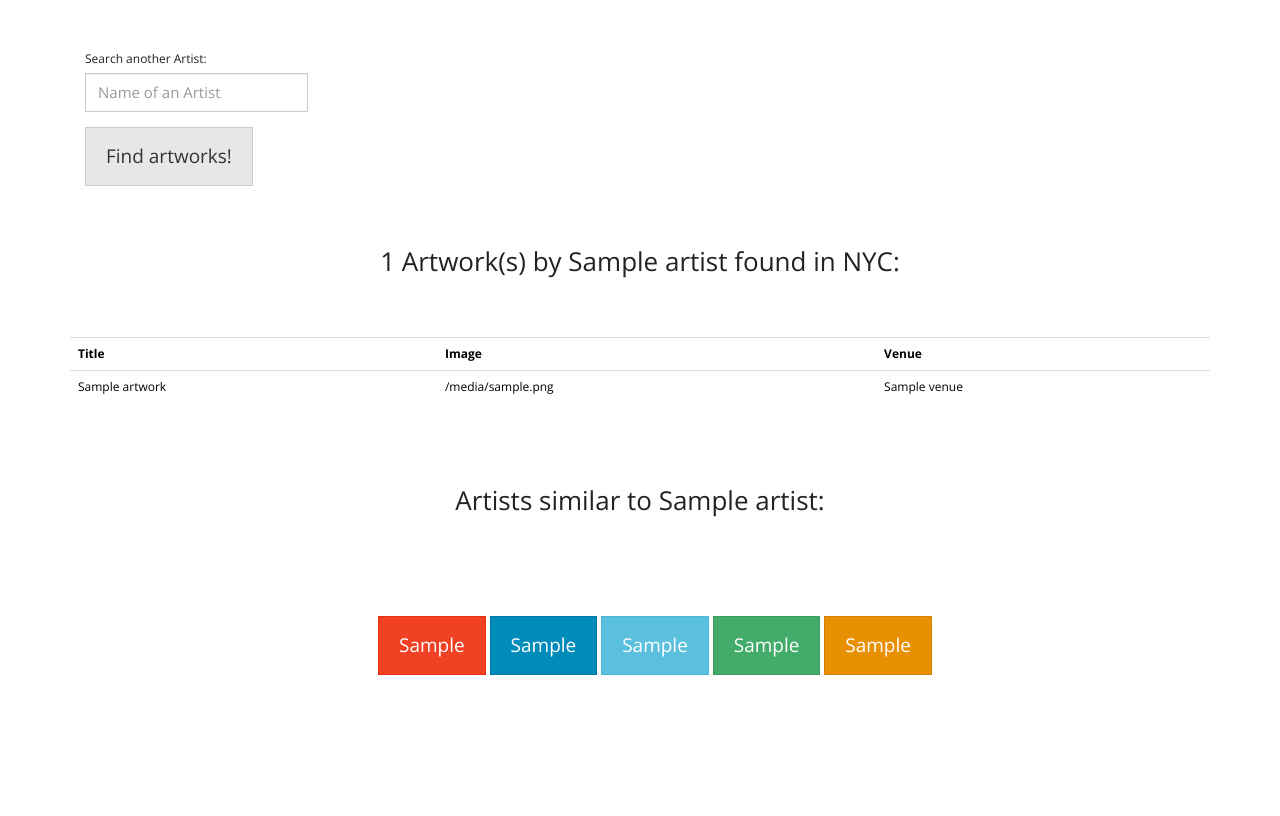
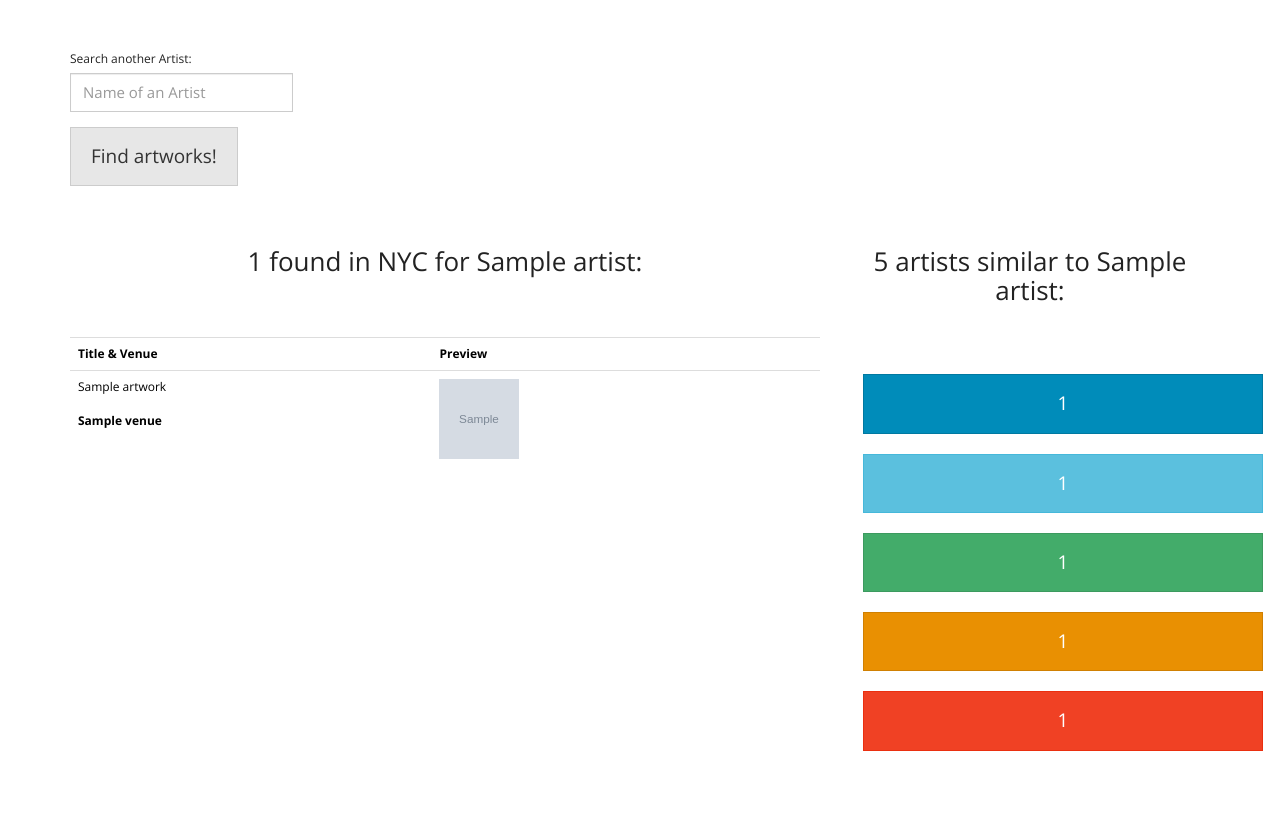
Before and after one commit to weiwang/curatir, a Flask app: template app/templates/output.html in a window 1280 px wide. Shown: the part 45-861 px from the top of the page. After the commit the page ends 796 px from the top, so only its background shows below. Run offline with Flask 2, Linux system fonts and the light colour scheme; the template is opened without the code that fills it: most values are stand-ins (such as "Sample title", 1, 10 or a date in 2020); grey boxes marked "Sample" are stand-in pictures; some libraries are stand-ins or nearby versions.

Commit message:
LSI similarity; added clickable buttons; redesigned page layout

```diff
--- a/app/static/css/custom.css
+++ b/app/static/css/custom.css
@@ -4,12 +4,17 @@ body {
 div.starter-template {
   padding: 40px 15px;
   text-align: center;
+  width: 100%;
+  font-size: 15px;
+}
+div.text-left {
+    text-align: left;
 }
 
-.frick  { background-color: #428bca; }
-.met { background-color: #5cb85c; }
-.moma { background-color: #f0ad4e; }
-.whitney { background-color: #d9534f; }
+.frick  { background-color: #d9534f; }
+.met { background-color: #428bca; }
+.moma { background-color:  #5cb85c; }
+.whitney { background-color: #f0ad4e; }
 
 .twitter-typeahead .tt-dropdown-menu {
     left: auto !important;
@@ -29,3 +34,15 @@ div.starter-template {
 .table {
     color: #000;
 }
+
+div.left{
+    float:left;
+}
+
+div.btn{
+    margin-bottom:2px;
+}
+
+.custom{
+    width: 400px !important;
+}
--- a/app/templates/input.html
+++ b/app/templates/input.html
@@ -57,7 +57,7 @@
   <div class="container">
 
     <div class="starter-template">
-        <h2>See Your Favorite Artist's Works in NYC</h2>
+        <h2>See Your Favorite Artists in New York</h2>
         <p></p>
     </div>
 
--- a/app/templates/output.html
+++ b/app/templates/output.html
@@ -53,7 +53,6 @@
 
 <br><br>
 
-<div class="container">
 
     <div class = "container">
         <form  action="/output" method="GET">
@@ -67,53 +66,43 @@
             <button type="submit" class="btn btn-default btn-lg">Find artworks!</button>
           </div>
         </form>
-      </div>
+    </div>
     <script src="https://code.jquery.com/jquery-1.10.2.min.js"></script>
     <script src="static/js/bootstrap.min.js"></script>
 
   </div> <!-- /.container-->
-
-    <div class="container">
+  <div class="container">
+  <div class="row">
+    <div class="col-xs-8">
       <div class="starter-template">
-        <h3>{{ number }} Artwork(s) by {{ artist }} found in NYC:</h3>
+        <h3>{{ number }} found in NYC for {{ artist }}:</h3>
         <p class="lead"> </p>
       </div>
 
-      <table class="table table-hover">
-      <tr><th>Title</th><th>Image</th><th>Venue</th></tr>
+       <table class="table table-hover">
+      <tr><th>Title & Venue</th><th>Preview</th><th></th></tr>
       {% for artwork in artworks %}
-      <tr class= {{ artwork['venue_code'] }} ><td>{{ artwork['title'] }}</td><td>{{ artwork['image']}}</td><td> {{ artwork['venue'] }}</td></tr>
+      <tr class= {{ artwork['venue_code'] }} ><td>{{ artwork['title'] }} <br></br> <b>{{ artwork['venue'] }}</b></td><td><img style="width:80px;height:80px" src="{{ artwork['image']}}"></td><td></td></tr>
       {% endfor %}
       </table>
+    </div> <!-- containter left -->
 
 
-     </div><!-- /.container -->
-
-     <div class="container">
+     <div class="col-xs-4">
        <div class="starter-template">
-         <h3>Artists similar to {{ artist }}:</h3>
+         <h3>5 artists similar to {{ artist }}:</h3>
          <p class="lead"></p>
      </div>
-     <div class="container">
-       <div class="starter-template">
-         <button type="button" class="btn btn-danger btn-lg">{{ s_artist[0] }} </button>
-         <button type="button" class="btn btn-primary btn-lg">{{ s_artist[1] }}</button>
-         <button type="button" class="btn btn-info btn-lg">{{ s_artist[2] }}</button>
-         <button type="button" class="btn btn-success btn-lg">{{ s_artist[3] }}</button>
-         <button type="button" class="btn btn-warning btn-lg">{{ s_artist[4] }}</button>
-       </div>
+         <form action="/output" method="GET">
+           <div class="btn"><button  type="submit" id="ID" name="ID" value= "{{ rec_artists[0][0] }}" class="btn btn-primary btn-lg btn-block custom">{{ rec_artists[0][0] }} </button></div>
+           <div class="btn"><button type="submit" id="ID" name="ID" value= "{{ rec_artists[1][0] }}" class="btn btn-info btn-lg btn-block custom">{{ rec_artists[1][0] }}</button></div>
+           <div class="btn"><button type="submit" id="ID" name="ID" value= "{{ rec_artists[2][0] }}" class="btn btn-success btn-lg btn-block custom">{{ rec_artists[2][0] }}</button></div>
+           <div class="btn"><button type="submit" id="ID" name="ID" value= "{{ rec_artists[3][0] }}" class="btn btn-warning btn-lg btn-block custom">{{ rec_artists[3][0] }}</button></div>
+           <div class="btn"><button type="submit" id="ID" name="ID" value= "{{ rec_artists[4][0] }}" class="btn btn-danger btn-lg btn-block custom">{{ rec_artists[4][0] }}</button> </div>
+         </form>
      </div>
-
-     <div class="container">
-       <div class="starter-template">
-         <h1></h1>
-         <p class="lead"></p>
-     </div>
-      <script src="https://code.jquery.com/jquery-1.10.2.min.js"></script>
-      <script src="static/js/bootstrap.min.js"></script>
-
-
-     </div><!-- /.container -->
+  </div>
+  </div>
 
 
     <!-- Bootstrap core JavaScript
```
Also changed, not shown: app/static/artist_101_names.json (+1 -1 lines), app/templates/index.html (deleted, +0 -8 lines), app/views.py (+8 -4 lines), data/artists/artists_101.json (+1 -1 lines), data/artists/lda.py (deleted, +0 -57 lines), data/artists/topics.py (added, +73 -0 lines), data/artworks/create_mysql-db.py (+7 -8 lines), 2 other files.
